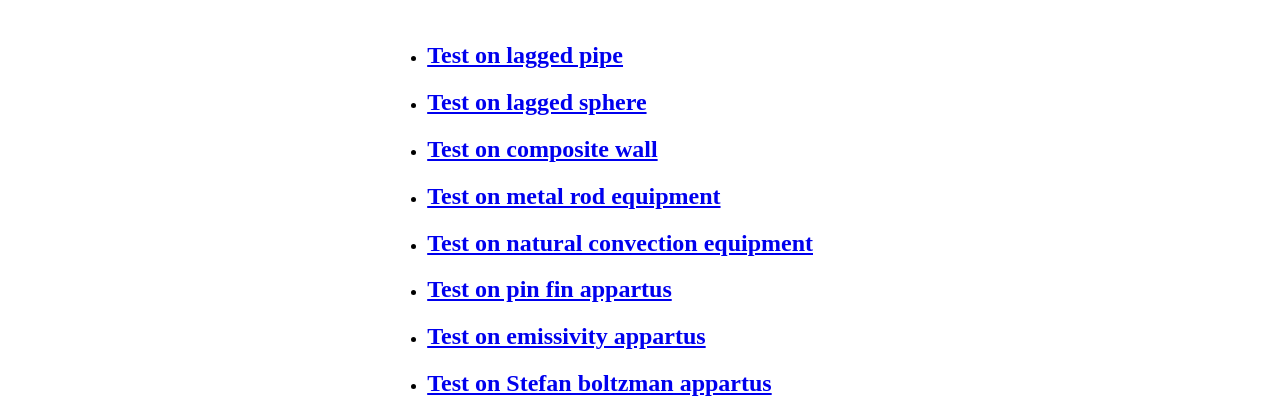
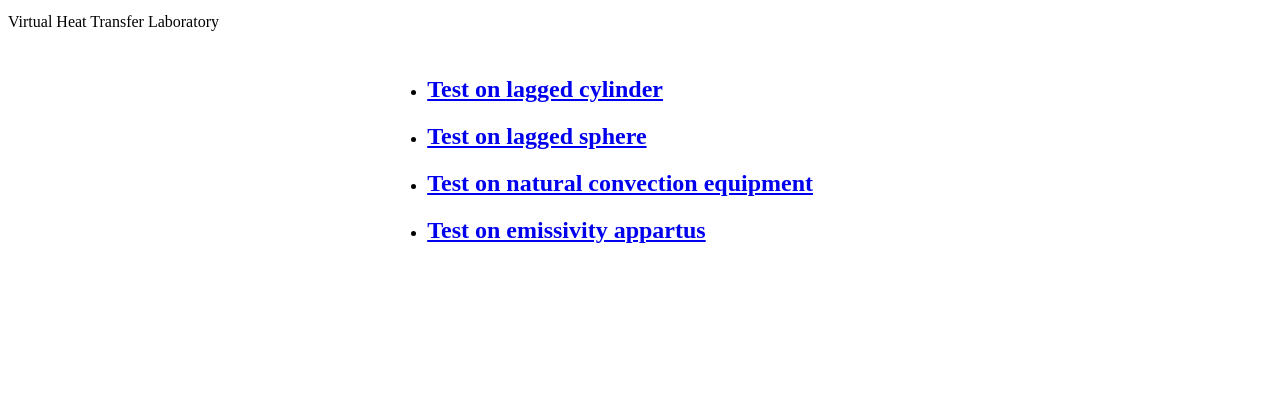
Before and after one commit to Project-Gpreht/virtuallab, a plain HTML site: page index.html in a window 1280 px wide. Shown: the part 475-872 px from the top of the page. After the commit the page ends 800 px from the top, so only its background shows below. Drawn offline with Linux system fonts and the light colour scheme.

Commit message:
Update index.html

```diff
--- a/index.html
+++ b/index.html
@@ -8,16 +8,13 @@
             <p id="mech">MECHANICAL ENGINEERING</p>
         </div>
         </div>
+        <p id="des">Virtual Heat Transfer Laboratory</p>
         <div class="menu">
         <ul>
-        <li><a href="./Lagged cylinder/procedure.html"><h2>Test on lagged pipe</h2></a></li>
+        <li><a href="./Lagged cylinder/procedure.html"><h2>Test on lagged cylinder</h2></a></li>
         <li><a href="./Lagged sphere/procedure.html"><h2>Test on lagged sphere</h2></a></li>
-        <li><a href="Composite wall\procedure.html"><h2>Test on composite wall</h2></a></li>
-        <li><a href="Conduction in a metal rod\procedure.html"><h2>Test on metal rod equipment</h2></a></li>
         <li><a href="./Natural convection/procedure.html"><h2>Test on natural convection equipment</h2></a></li>
-        <li><a href="Pin fin\procedure.html"><h2>Test on pin fin appartus</h2></a></li>
         <li><a href="./Emissivity/procedure.html"><h2>Test on emissivity appartus</h2></a></li>
-        <li><a href="Stefan boltzman appartus\procedure.html"><h2>Test on Stefan boltzman appartus</h2></a></li>
         </ul>
         </div>
 </body>
```
